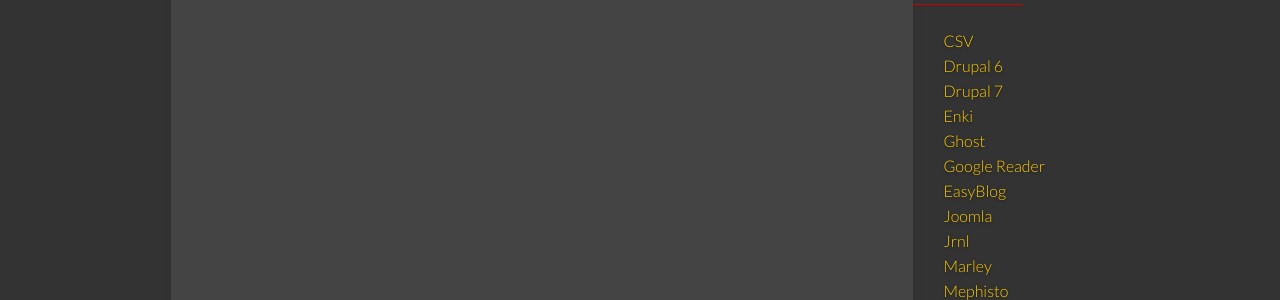
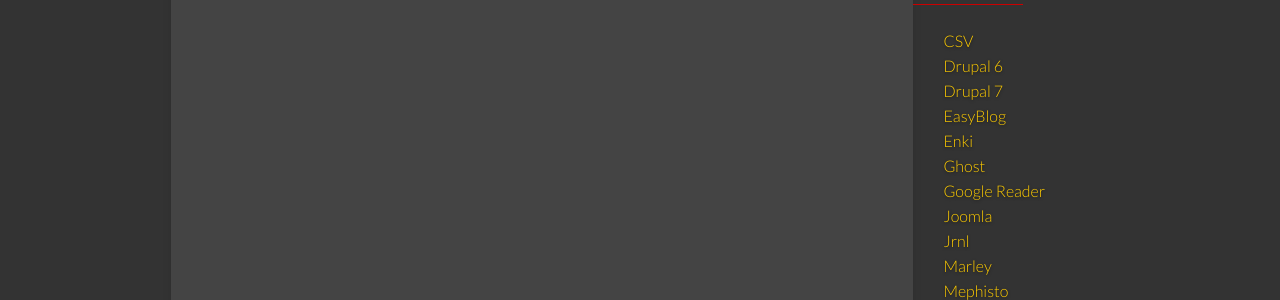
Before and after one commit to jekyll/jekyll-import, a Jekyll site: the page built from site/docs/contributing.md, in a window 1280 px wide. Shown: the part 371-671 px from the top of the page. Built offline with Jekyll 4.4.1, drawn with Linux system fonts in a browser that asks for light colours; some web fonts are replaced.

Commit message:
Fix up some site-related bugs for EasyBlog addition.
Ref #136.

```diff
--- a/site/_includes/docs_contents.html
+++ b/site/_includes/docs_contents.html
@@ -3,7 +3,7 @@
     <h4>Getting Started</h4>
     {% include docs_ul.html items='home installation usage' %}
     <h4>Importers</h4>
-    {% include docs_ul.html items='csv drupal6 drupal7 enki ghost google_reader joomla jrnl marley mephisto mt posterous rss s9y textpattern tumblr typo wordpress wordpressdotcom' %}
+    {% include docs_ul.html items='csv drupal6 drupal7 easyblog enki ghost google_reader joomla jrnl marley mephisto mt posterous rss s9y textpattern tumblr typo wordpress wordpressdotcom' %}
     <h4>Meta</h4>
     {% include docs_ul.html items='third-party contributing history' %}
   </aside>
--- a/site/_includes/docs_contents_mobile.html
+++ b/site/_includes/docs_contents_mobile.html
@@ -5,7 +5,7 @@
       {% include docs_option.html items='home installation usage' %}
     </optgroup>
     <optgroup label="Importers">
-      {% include docs_option.html items='csv drupal6 drupal7 enki google_reader joomla jrnl marley mephisto mt posterous rss s9y textpattern tumblr typo wordpress wordpressdotcom' %}
+      {% include docs_option.html items='csv drupal6 drupal7 easyblog enki google_reader joomla jrnl marley mephisto mt posterous rss s9y textpattern tumblr typo wordpress wordpressdotcom' %}
     </optgroup>
     <optgroup label="Meta">
       {% include docs_option.html items='third-party contributing history' %}
```
Also changed, not shown: site/docs/easyblog.md (+1 -1 lines).
